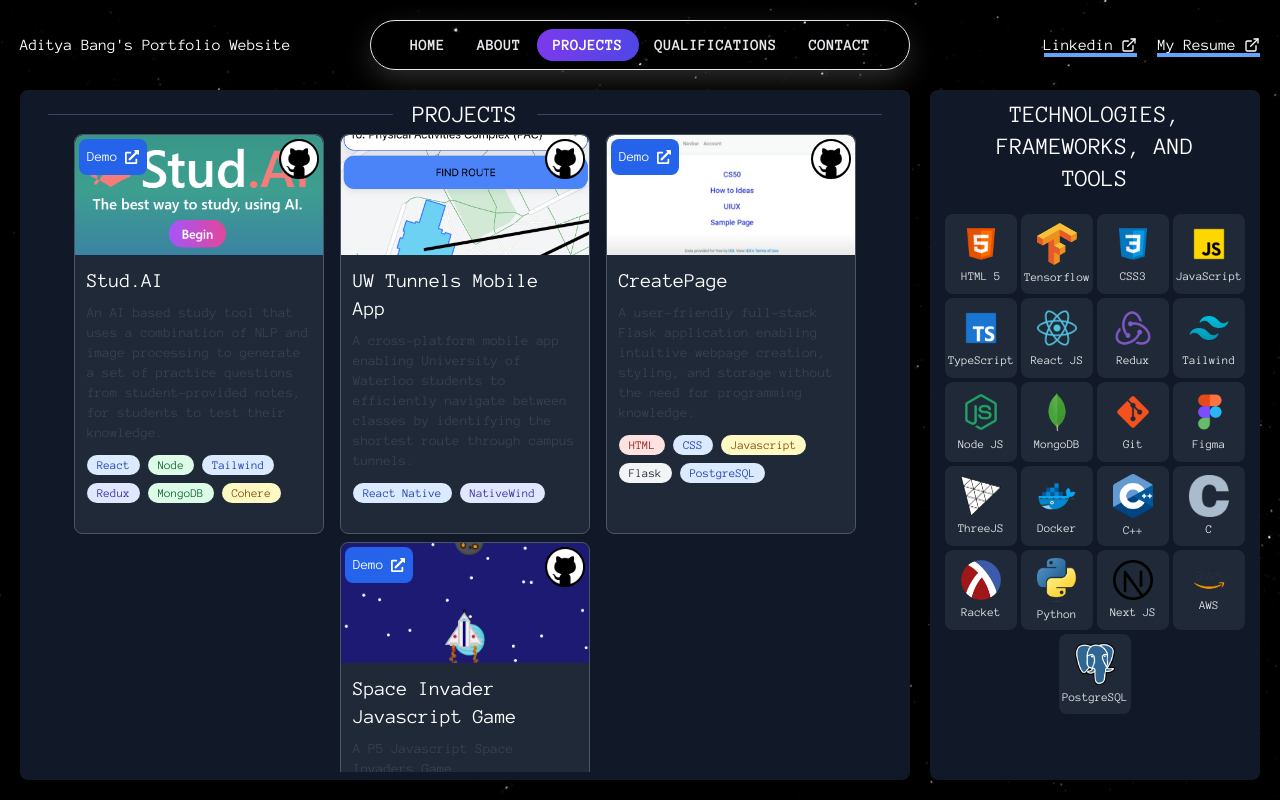
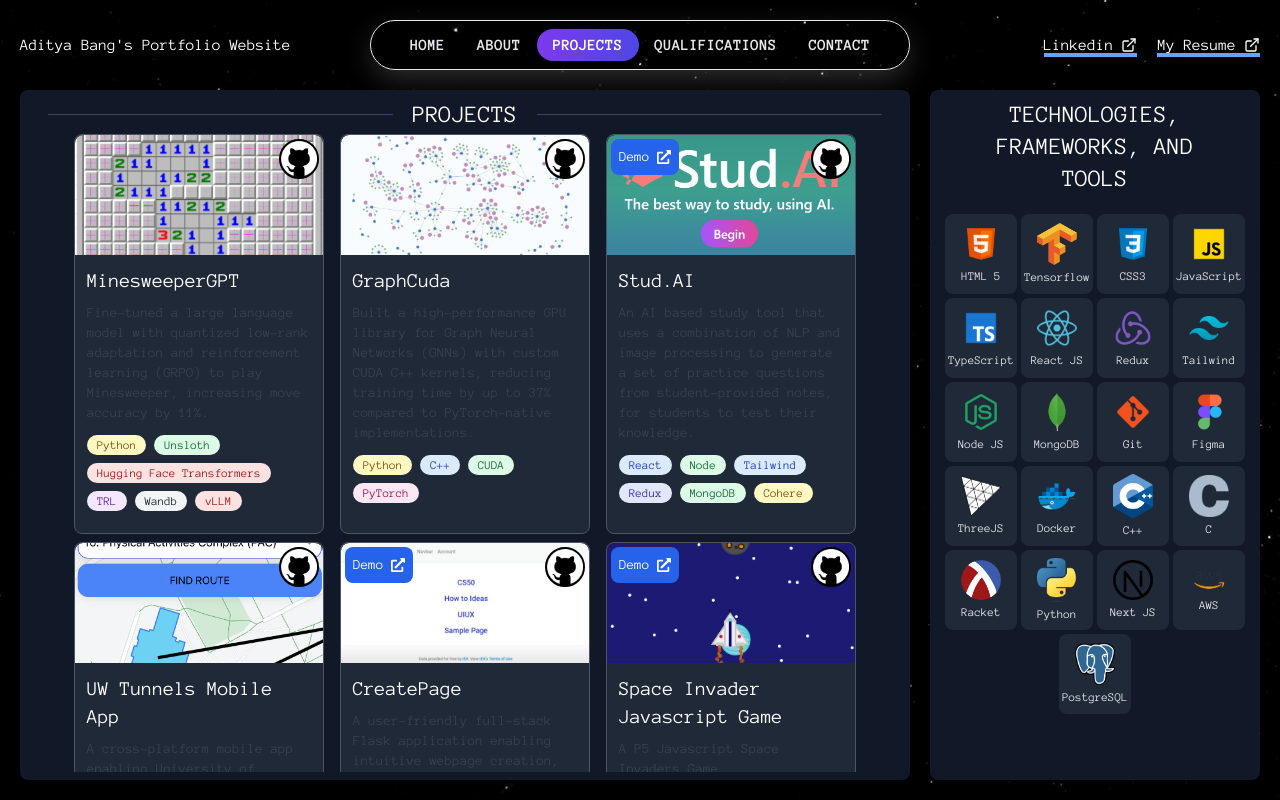
Before and after one commit to Aditya-Bang/final_personal_website_2, a Next.js app: page /projects in a window 1280 px wide. Built offline with nearby package versions, Linux system fonts and the light colour scheme.

Commit message:
update personal website september 2025

```diff
--- a/app/about/page.js
+++ b/app/about/page.js
@@ -44,7 +44,7 @@
             Beyond academics, I enjoy swimming and got my Bronze Cross Assistant lifeguard certification in 2019. I also like watching basketball.
           </p>
           <p className='text-xl'>
-            Currently, I&apos;m seeking internships for the Summer of 2025. Please don&apos;t hesitate to&nbsp;
+            Currently, I&apos;m seeking internships for the spring and summer of 2026. Please don&apos;t hesitate to&nbsp;
 
             <div className="relative group inline-flex">
               <span className="absolute left-0 bottom-0 w-full h-1 bg-blue-400 group-hover:h-full group-hover:transition-all"></span>
--- a/writing/projects.json
+++ b/writing/projects.json
@@ -1,4 +1,64 @@
 [
+    {
+        "name": "MinesweeperGPT",
+        "description": "Fine-tuned a large language model with quantized low-rank adaptation and reinforcement learning (GRPO) to play Minesweeper, increasing move accuracy by 11%.",
+        "tags": [
+            {
+                "name": "Python",
+                "color": "yellow"
+            },
+            {
+                "name": "Unsloth",
+                "color": "green"
+            },
+            {
+                "name": "Hugging Face Transformers",
+                "color": "red"
+            },
+            {
+                "name": "TRL",
+                "color": "purple"
+            },
+            {
+                "name": "Wandb",
+                "color": "gray"
+            },
+            {
+                "name": "vLLM",
+                "color": "red"
+            }
+        ],
+        "image": "/projectimgs/MinesweeperGPT.png",
+        "alt": "MinesweeperGPT Project Image",
+        "source_code_link": "https://github.com/Aditya-Bang/MinesweeperGPT",
+        "demo": ""
+    },
+    {
+        "name": "GraphCuda",
+        "description": "Built a high-performance GPU library for Graph Neural Networks (GNNs) with custom CUDA C++ kernels, reducing training time by up to 37% compared to PyTorch-native implementations.",
+        "tags": [
+            {
+                "name": "Python",
+                "color": "yellow"
+            },
+            {
+                "name": "C++",
+                "color": "blue"
+            },
+            {
+                "name": "CUDA",
+                "color": "green"
+            },
+            {
+                "name": "PyTorch",
+                "color": "orange"
+            }
+        ],
+        "image": "/projectimgs/GraphCuda.png",
+        "alt": "GraphCuda Project Image",
+        "source_code_link": "https://github.com/Aditya-Bang/GraphCuda",
+        "demo": ""
+    },
     {
         "name": "Stud.AI",
         "description": "An AI based study tool that uses a combination of NLP and image processing to generate a set of practice questions from student-provided notes, for students to test their knowledge.",
```
Also changed, not shown: writing/experiences.json (+12 -7 lines), public/projectimgs/GraphCuda.png (added), public/projectimgs/MinesweeperGPT.png (added).
